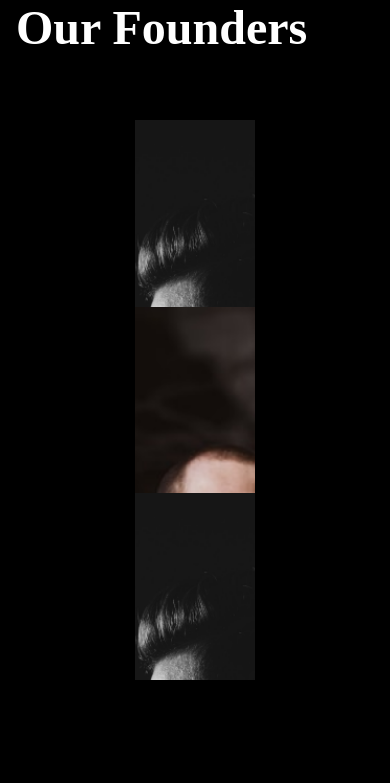
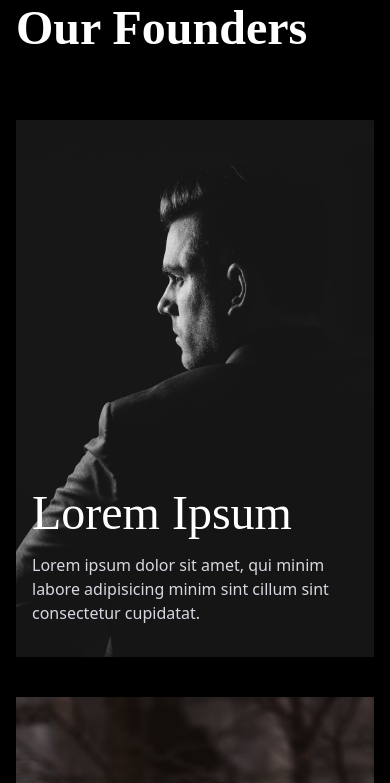
Before and after one commit to skazi019/ImportTest_OmkeshWebsite, a React (Vite) app: page / in a window 390 px wide. Shown: the part 3900-4683 px from the top of the page. Built offline with nearby package versions, Linux system fonts and the light colour scheme.

Commit message:
Adding mobile fix for the founders

```diff
--- a/src/Founders/Founders_v2.jsx
+++ b/src/Founders/Founders_v2.jsx
@@ -34,6 +34,7 @@ export default function Founders() {
     // tailwind 5xl - 1024px
 
     if (window.innerWidth < 1024) {
+      console.log('setting mobile true')
       setmobile(true)
     } else {
       setmobile(false)
@@ -50,6 +51,7 @@ export default function Founders() {
         <h1 className='font-header font-semibold text-5xl leading-normal break-words'>
           Our Founders
         </h1>
+        {!mobile ? (
           <div className='lg:-skew-x-12 mt-14 h-[35rem] flex flex-col lg:flex-row justify-center lg:justify-start items-center lg:items-start overflow-hidden'>
             <AnimatePresence>
               {allFounders.map((founderData, index) => (
@@ -76,11 +78,7 @@ export default function Founders() {
                     <h1 className='font-header text-5xl'>{founderData.name}</h1>
                     <p
                       className={`mt-4 text-accent-gray w-64
-            ${
-              mobile
-                ? 'block'
-                : 'hidden group-hover:block duration-300'
-            }`}
+            ${mobile ? 'block' : 'hidden group-hover:block duration-300'}`}
                     >
                       {founderData.bio}
                     </p>
@@ -89,6 +87,21 @@ export default function Founders() {
               ))}
             </AnimatePresence>
           </div>
+        ) : (
+          <div className='mt-14 flex flex-col lg:flex-row gap-10 lg:gap-2 justify-center lg:justify-start items-center lg:items-start'>
+            {allFounders.map((founderData, index) => (
+              <div className='relative group overflow-hidden'>
+                <img src={founderData.imageSrc} />
+                <div className='absolute left-4 bottom-8'>
+                  <h1 className='font-header text-5xl'>{founderData.name}</h1>
+                  <p className='mt-4 text-accent-gray block'>
+                    {founderData.bio}
+                  </p>
+                </div>
+              </div>
+            ))}
+          </div>
+        )}
       </section>
     </>
   )
```
Lines whose indentation alone changed are shown as unchanged.
